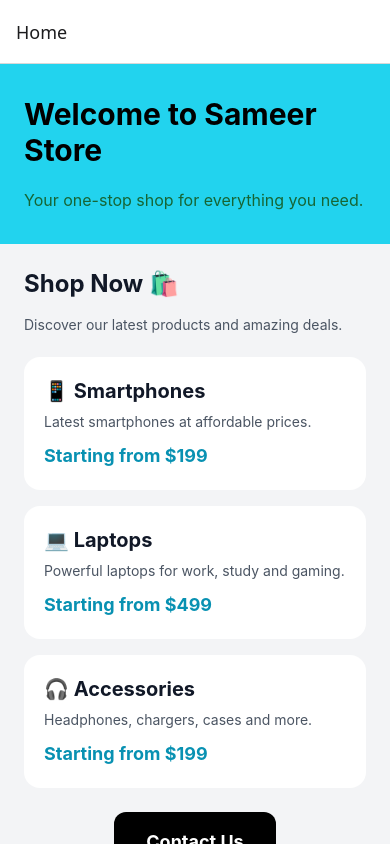
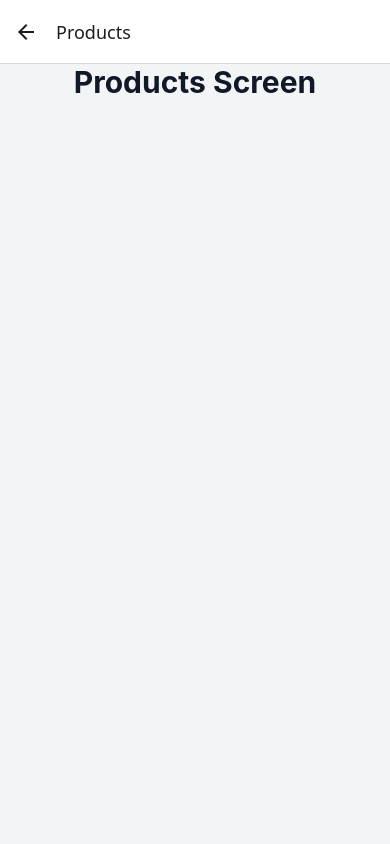
Before and after one commit to Okasha00/React-Native-Learning, a React Native app: screen /Products in a window 390 px wide. Built offline with nearby package versions, Linux system fonts and the light colour scheme.

Commit message:
Created New Screen named (ProductsScreen) and navigation to home screen

```diff
--- a/App.js
+++ b/App.js
@@ -2,6 +2,7 @@ import React from 'react';
 import { View, Text, Pressable, ScrollView } from 'react-native';
 import { NavigationContainer } from '@react-navigation/native';
 import { createNativeStackNavigator } from '@react-navigation/native-stack';
+import ProductsScreen from './screens/ProductsScreen';
 
 import './global.css';
 
@@ -95,6 +96,15 @@ function HomeScreen({ navigation }) {
             Contact Us
           </Text>
         </Pressable>
+
+        <Pressable
+        className="mt-4 rounded-xl bg-green-500 px-8 py-4"
+        onPress={() => navigation.navigate('Products')}
+        >
+          <Text className="font-bold text-white">
+        Go to Products
+      </Text>
+      </Pressable>
       </View>
 
     </ScrollView>
@@ -116,6 +126,11 @@ export default function App() {
           component={ViewPractice}
         />
 
+        <Stack.Screen
+          name="Products"
+          component={ProductsScreen}
+        />
+
       </Stack.Navigator>
     </NavigationContainer>
   );
--- /dev/null
+++ b/screens/ProductsScreen.js
@@ -0,0 +1,12 @@
+import {Text, View} from 'react-native';
+import React from 'react';
+
+export default function ProductsScreen() {
+  return (
+    <View className="flex-1 items-center justify-center bg-gray-100">
+      <Text className="text-3xl font-bold text-gray-900">
+        Products Screen
+      </Text>
+    </View>
+  );
+}
--- a/screens/ViewPractice.js
+++ b/screens/ViewPractice.js
@@ -1,4 +1,5 @@
 import { View, Text, Pressable, ScrollView } from 'react-native';
+import ProductsScreen from './ProductsScreen';
 
 export default function ViewPractice({ navigation }) {
   return (
@@ -89,6 +90,16 @@ export default function ViewPractice({ navigation }) {
           </Text>
         </Pressable>
       </View>
+      <View className="items-center pb-3">
+        <Pressable
+          className="mt-1 rounded-xl bg-green-500 px-8 py-4"
+          onPress={() => navigation.navigate('Products')}
+        >
+          <Text className="font-bold text-white">
+            Go to Products
+          </Text>
+        </Pressable>
+      </View>
 
     </ScrollView>
   );
```
